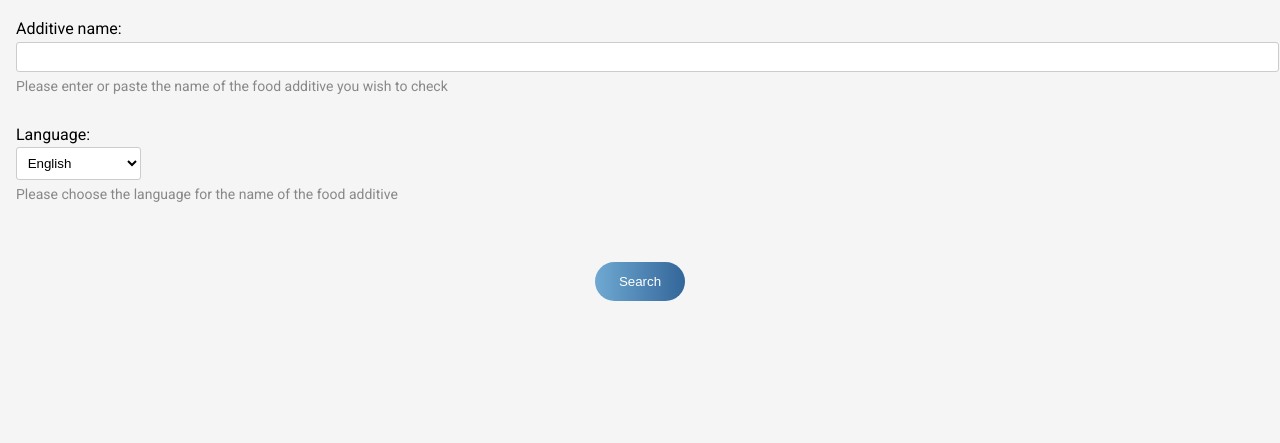
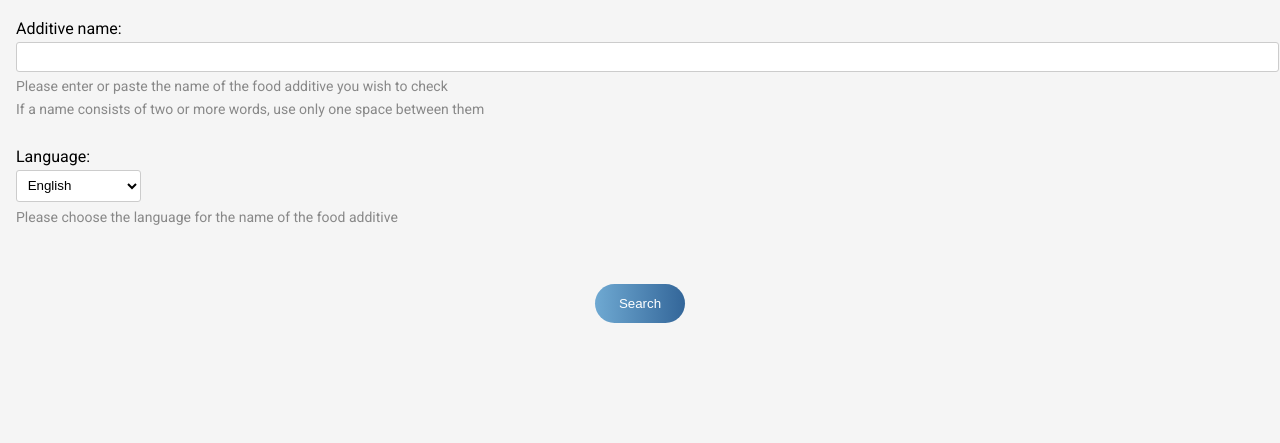
Before and after one commit to KostiantynFrolov/tonic-or-toxic, a Django app: page /search-additive/ in a window 1280 px wide. Shown: the part 160-603 px from the top of the page. Run offline with Django 4.2, Linux system fonts and the light colour scheme; the visitor is signed in with stand-in values (Sample User, id 1).

Commit message:
Fix bug adding validator

```diff
--- a/tonic-or-toxic/food/forms.py
+++ b/tonic-or-toxic/food/forms.py
@@ -30,22 +30,28 @@ class SelectLanguageForm(forms.Form):
         (POLISH, "Polish"))
     language = forms.ChoiceField(choices=LANGUAGES_CHOICES)
 
+def validate_space_between_words(name):
+    if " " in name.strip():
+        if len(name.strip()) - len(name.strip().replace(" ", "")) != 1:
+            raise forms.ValidationError("Food additive name should have only one space between words!")
 
 class SearchAdditiveForm(SelectLanguageForm):
-    additive_name = forms.CharField(required=True, max_length=50,
+    additive_name = forms.CharField(required=True, max_length=50, validators=[validate_space_between_words],
                                     error_messages={"required": "Food additive name cannot be an empty string!"})
 
 
-def validate_comma_and_empty_name(names):
+def validate_comma_empty_name_space_between_words(names):
     if "," not in names:
         raise forms.ValidationError("Food additive names must be separated by commas!")
     for name in names.split(","):
         if len(name.strip()) == 0:
             raise forms.ValidationError("Food additive name cannot be an empty string!")
+        validate_space_between_words(name)
+
 
 class SearchAdditivesForm(SelectLanguageForm):
-    additive_names = forms.CharField(required=True, max_length=2000, validators=[validate_comma_and_empty_name],
-                                     error_messages={"required": "Food additive name cannot be an empty string!"})
+    additive_names = forms.CharField(required=True, max_length=2000, validators=[validate_comma_empty_name_space_between_words],
+                                     error_messages={"required": "Food additive names cannot be an empty string!"})
 
 
 class ImageForm(forms.ModelForm):
--- a/tonic-or-toxic/food/templates/search_additive.html
+++ b/tonic-or-toxic/food/templates/search_additive.html
@@ -6,19 +6,21 @@ Search additive
 
 {% block main %}
   {% if form.additive_name.errors %}
-    <ul class="error-message">
+    <div class="message error">
       {% for error in form.additive_name.errors %}
-        <li>{{ error }}</li>
+        {{ error }}
       {% endfor %}
-    </ul>
+    </div>
   {% endif %}
   <form action="" method="post">
     {% csrf_token %}
     <div class="form-control">
-        {{ form.additive_name.label_tag }}
-        {{ form.additive_name }}
-        <div class="help-text">Please enter or paste
-            the name of the food additive you wish to check</div>
+      {{ form.additive_name.label_tag }}
+      {{ form.additive_name }}
+      <div class="help-text">Please enter or paste
+        the name of the food additive you wish to check<br>
+        If a name consists of two or more words, use only one space between them
+      </div>
     </div>
     <div class="form-control select">
         {{ form.language.label_tag }}
--- a/tonic-or-toxic/food/templates/search_additives.html
+++ b/tonic-or-toxic/food/templates/search_additives.html
@@ -6,11 +6,11 @@ Search additives
 
 {% block main %}
   {% if form.additive_names.errors %}
-    <ul class="error-message">
+    <div class="message error">
       {% for error in form.additive_names.errors %}
-        <li>{{ error }}</li>
+        {{ error }}
       {% endfor %}
-    </ul>
+    </div>
   {% endif %}
   <form action="" method="post">
     {% csrf_token %}
--- a/tonic-or-toxic/food/views.py
+++ b/tonic-or-toxic/food/views.py
@@ -14,6 +14,7 @@ from formtools.wizard.views import SessionWizardView
 import os
 from PIL import Image
 import pytesseract
+import re
 
 
 
@@ -161,34 +162,39 @@ class SearchAdditivesByPhotoWizard(LoginRequiredMixin, SessionWizardView):
         image_form = form_list[1]
         image = image_form.save()
         image_path = image.image.url.replace(settings.MEDIA_URL, settings.MEDIA_ROOT)
+
         with Image.open(image_path) as img:
             pillow_image_grey = img.convert("L")
             threshold = 128
             pillow_image_final = pillow_image_grey.point(lambda x: 0 if x < threshold else 255, "1")
             pillow_image_final.save(image_path)
 
-        additives_beginnings_polish = ('Składniki:', 'Sktadniki:', 'Skladniki.', 'Składniki.', "SkładnikiS")
-        additives_beginnings_english = ("Ingredients:",)
+
+        additives_beginning_pattern_polish = r"Sk(ł|t|l)adniki(:|.|S)"
+        additives_beginning_pattern_english = "Ingredients:"
         if language == 'en':
             lang_rec = 'eng'
-            additives_beginnings = additives_beginnings_english
+            additives_beginning_pattern = additives_beginning_pattern_english
         else:
             lang_rec = 'pol'
-            additives_beginnings = additives_beginnings_polish
+            additives_beginning_pattern = additives_beginning_pattern_polish
         recognized_text = pytesseract.image_to_string(image_path, lang=lang_rec, config="--psm 6")
         os.remove(image_path)
         image.delete()
 
         recognized_text_from_ingredients = ""
-        for beginning in additives_beginnings:
+
+        for beginning in additives_beginning_pattern:
             if beginning in recognized_text:
                 recognized_text_from_ingredients = recognized_text.split(beginning)[1]
         if not recognized_text_from_ingredients:
             return HttpResponse("Beginning of additives is not recognized")
         recognized_text_prepared = recognized_text_from_ingredients.split(".")[0]
+
         recognized_text_final = (recognized_text_prepared.replace("*", "").replace("'", "").replace("\"", "")
                 .replace("emulsifier:", "").replace("emulgator:", "").replace(",,", ",")
                 .replace("’", "").replace("”", "").replace("substancje konserwujące:", ""))
+
         base_list_of_additives = recognized_text_final.split(",")
         list_of_additives = [item.replace("\n", " ") for item in base_list_of_additives]
         """return render(self.request, 'done.html', {
```
